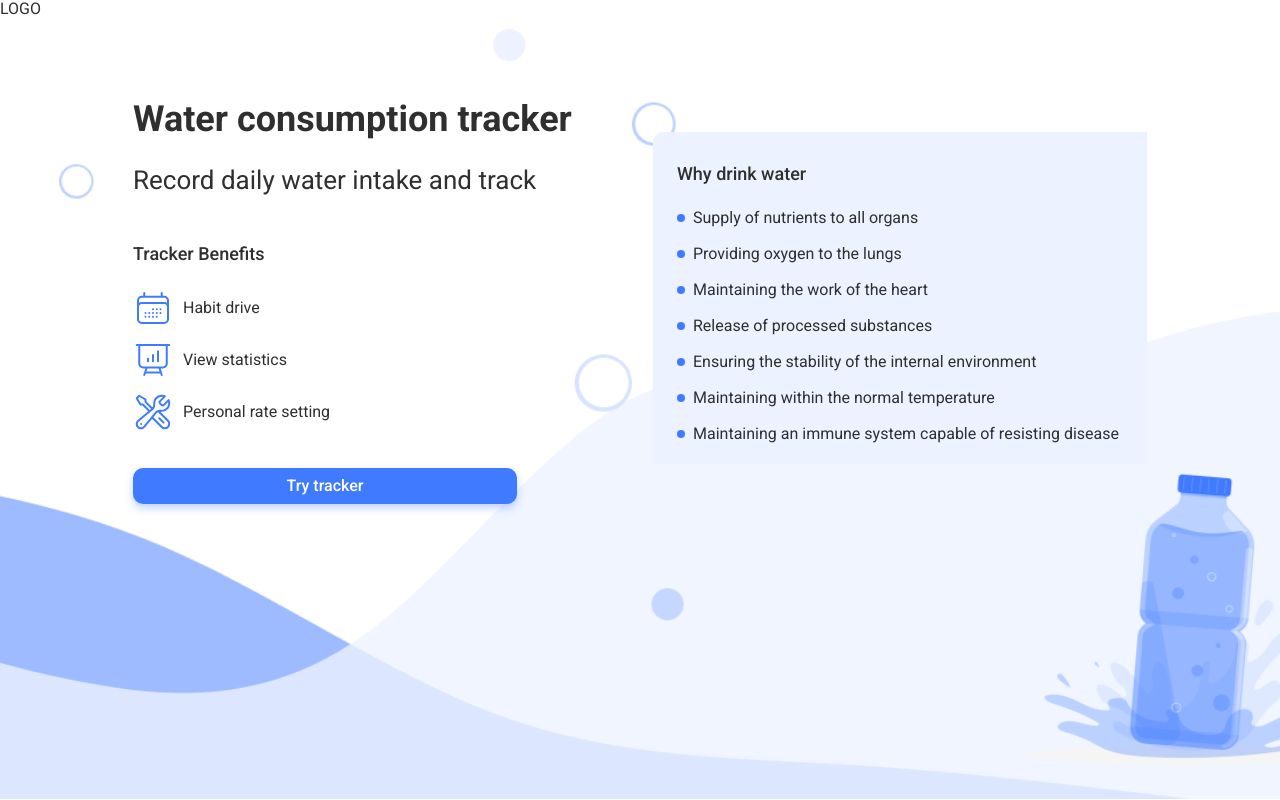
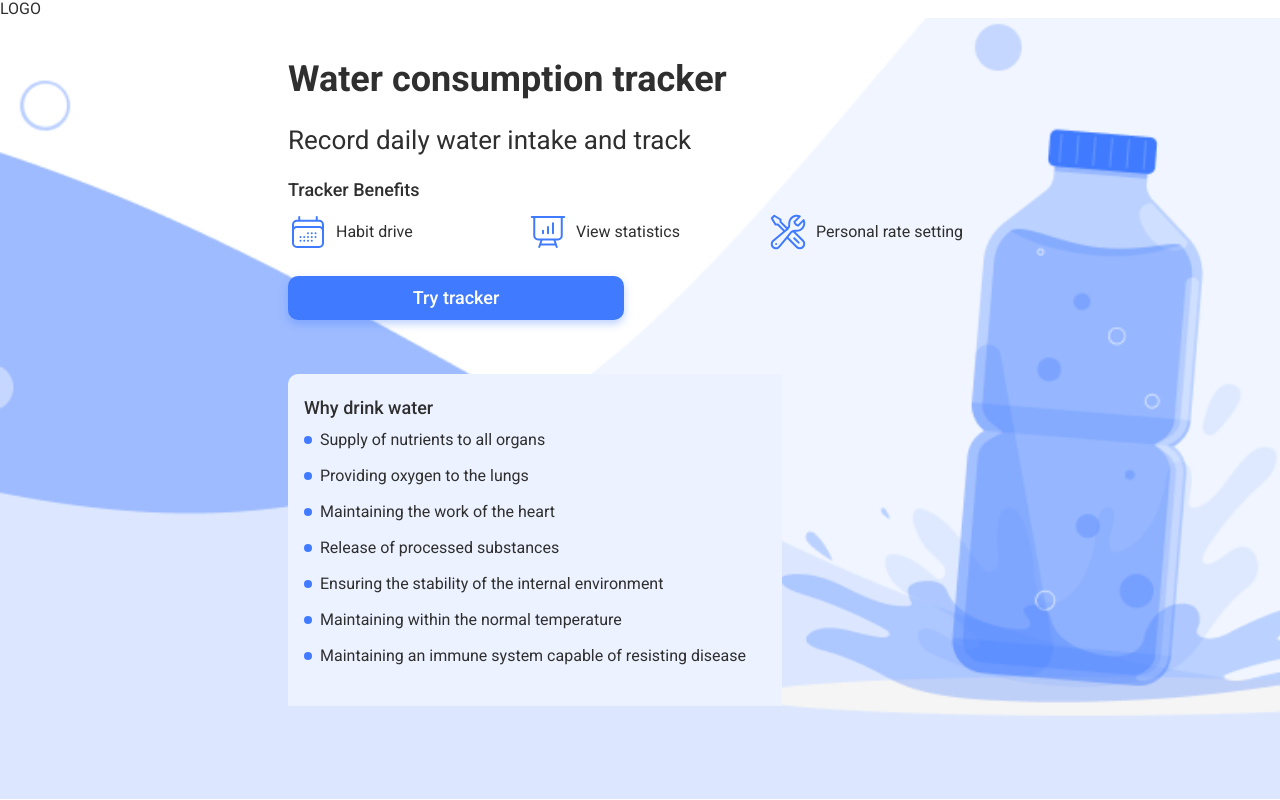
Before and after one commit to KatyaKhomenko/project-FortuneTeam06, a React (Vite) app: page /welcome in a window 1280 px wide. Built offline with nearby package versions, Linux system fonts and the light colour scheme.

Commit message:
122345
12345

```diff
--- a/src/components/MainPage/MainPage.module.css
+++ b/src/components/MainPage/MainPage.module.css
@@ -283,10 +283,10 @@
   }
 }
 
-@media screen and (min-width: 1158px) {
+@media screen and (min-width: 1404px) {
   .container {
     background-image: url('../../assets//img/welcome/BkgWeb.png');
-    background-size: 1650px;
+    /* background-size: 1650px; */
   }
 
   .main {
```
